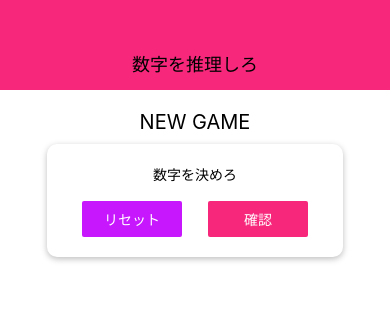
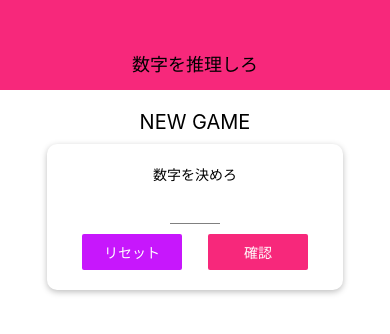
Before and after one commit to HeppokoNeet/ReCompleteGuide-react-native, a React Native app: screen / in a window 390 px wide. Shown: the top 334 px of the page. Built offline with nearby package versions, Linux system fonts and the light colour scheme.

Commit message:
数字入力欄を実装（2桁のみ数字パッド表示）

```diff
--- /dev/null
+++ b/componants/Input.js
@@ -0,0 +1,17 @@
+import React from 'react'
+import { TextInput, StyleSheet } from 'react-native'
+
+const Input = (props) => {
+  return <TextInput {...props} style={{ ...styles.input, ...props.style }} />
+}
+
+const styles = StyleSheet.create({
+  input: {
+    height: 30,
+    borderBottomColor: 'grey',
+    borderBottomWidth: 1,
+    marginVertical: 10
+  },
+})
+
+export default Input
--- a/screens/StartGameScreen.js
+++ b/screens/StartGameScreen.js
@@ -1,8 +1,9 @@
 import React from 'react'
-import { View, StyleSheet, Text, TextInput, Button } from 'react-native'
+import { View, StyleSheet, Text, Button } from 'react-native'
 
-import Card from '../componants/Card';
-import Colors from '../constants/colors';
+import Card from '../componants/Card'
+import Colors from '../constants/colors'
+import Input from '../componants/Input'
 
 const StartGameScreen = (props) => {
   return (
@@ -10,7 +11,14 @@
       <Text style={styles.title}>NEW GAME</Text>
       <Card style={styles.inputContainer}>
         <Text>数字を決めろ</Text>
-        <TextInput />
+        <Input
+          style={styles.input}
+          blurOnSubmit
+          autoCpitalize="none"
+          autoCorrect={false}
+          keyboardType="number-pad"
+          maxLength={2}
+        />
         <View style={styles.buttonContaniner}>
           <View style={styles.button}>
             <Button title="リセット" onPress={() => {}} color={Colors.accent} />
@@ -46,8 +54,12 @@
     paddingHorizontal: 15,
   },
   button: {
-      width: 100
-  }
+    width: 100,
+  },
+  input: {
+    width: 50,
+    textAlign: 'center',
+  },
 })
 
 export default StartGameScreen
```
